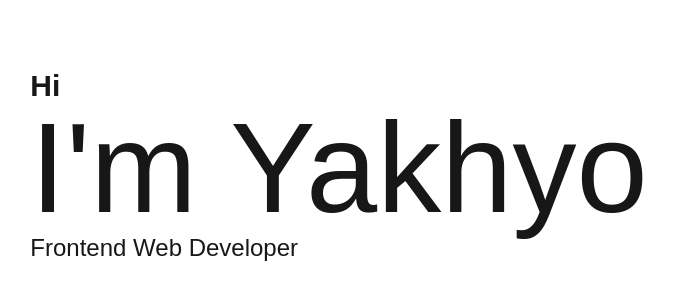
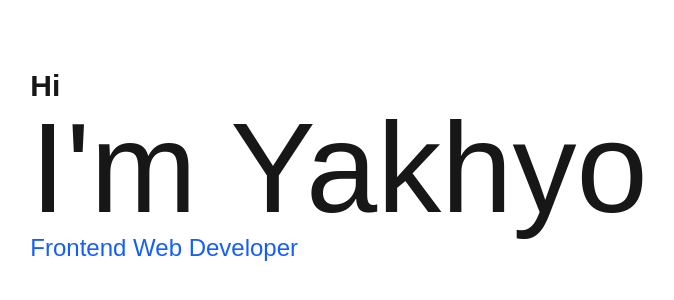
Before and after one commit to Yahyobek-12/yahyo.blog, a Next.js app: page / in a window 1280 px wide. Shown: the part 234-534 px from the top of the page, without its empty margins (301-975 px from the left). Built offline with nearby package versions, Linux system fonts and the light colour scheme.

Commit message:
why is not working

```diff
--- a/src/app/page.tsx
+++ b/src/app/page.tsx
@@ -6,7 +6,7 @@ const Page = () => {
       <div>
         <h1 className='text-3xl font-bold'>Hi</h1>
         <h2 className='text-9xl'>I'm Yakhyo</h2>
-        <h3 className='text-2xl'>Frontend Web Developer</h3>
+        <h3 className='text-2xl text-blue-600'>Frontend Web Developer</h3>
       </div>
     </div>
   )
```
